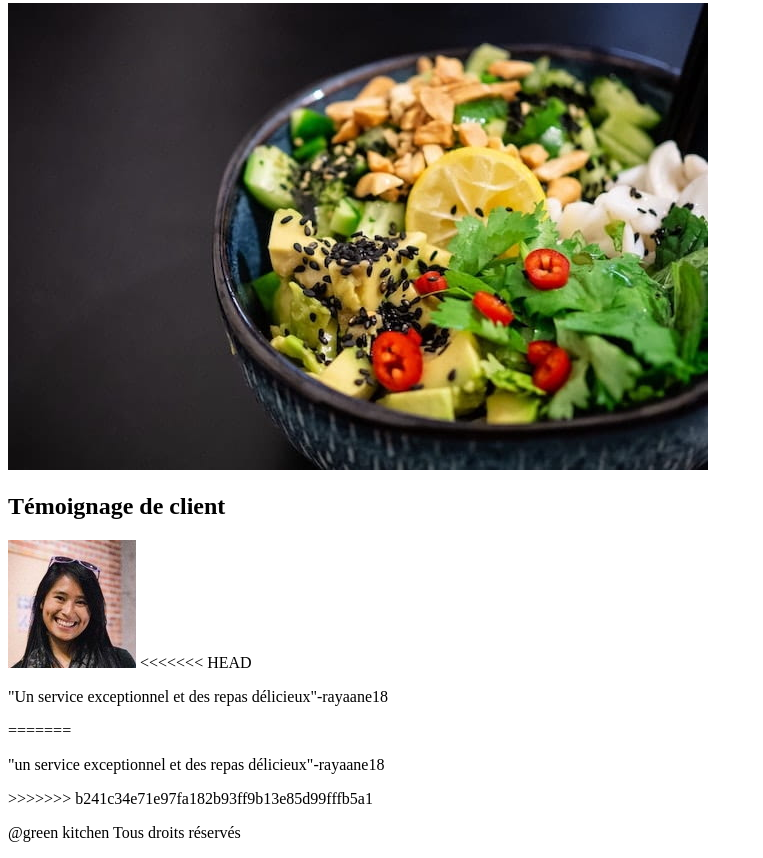
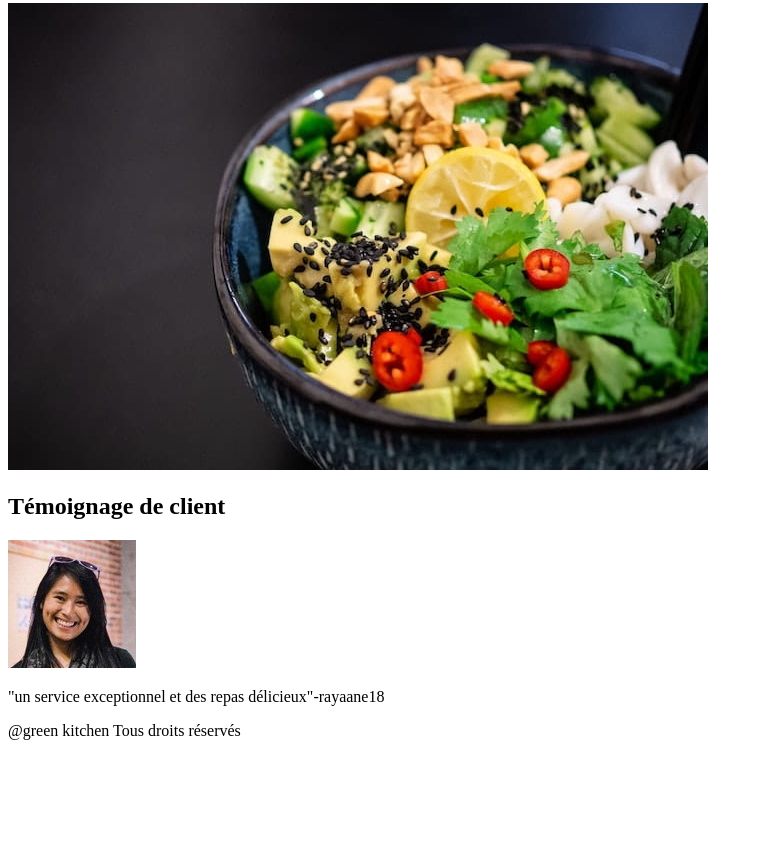
Before and after one commit to rayaane18/-s-ance-n-2, a plain HTML site: page index.html in a window 1280 px wide. Shown: the part 882-1740 px from the top of the page, without its empty margins (0-763 px from the left). After the commit the page ends 1638 px from the top, so only its background shows below. Drawn offline with Linux system fonts and the light colour scheme.

Commit message:
modifier

```diff
--- a/index.html
+++ b/index.html
@@ -2,7 +2,7 @@
 <html lang="en">
     <head>
         <meta charset="UTF-8">
-        <meta name="viewport" content="width=<device-width>, initial-scale=1.0">
+        <meta name="viewport" content="width=device-width>, initial-scale=1.0">
          <title>devoir2</title>
     </head>
     ><body>
@@ -25,13 +25,8 @@
         <img src="meal-2.jpg.jpeg" alt="img">
        <h2 id="paragraphe2">Témoignage de client </h2>
        <img src="customer-1.jpg.jpeg" alt="img">
-<<<<<<< HEAD
-        <footer>
-<p>"Un service exceptionnel et des repas délicieux"-rayaane18</p>
-=======
         <footer>
 <p>"un service exceptionnel et des repas délicieux"-rayaane18</p>
->>>>>>> b241c34e71e97fa182b93ff9b13e85d99fffb5a1
 <p>@green kitchen Tous droits réservés</p>
         </footer>
     </body>
```
